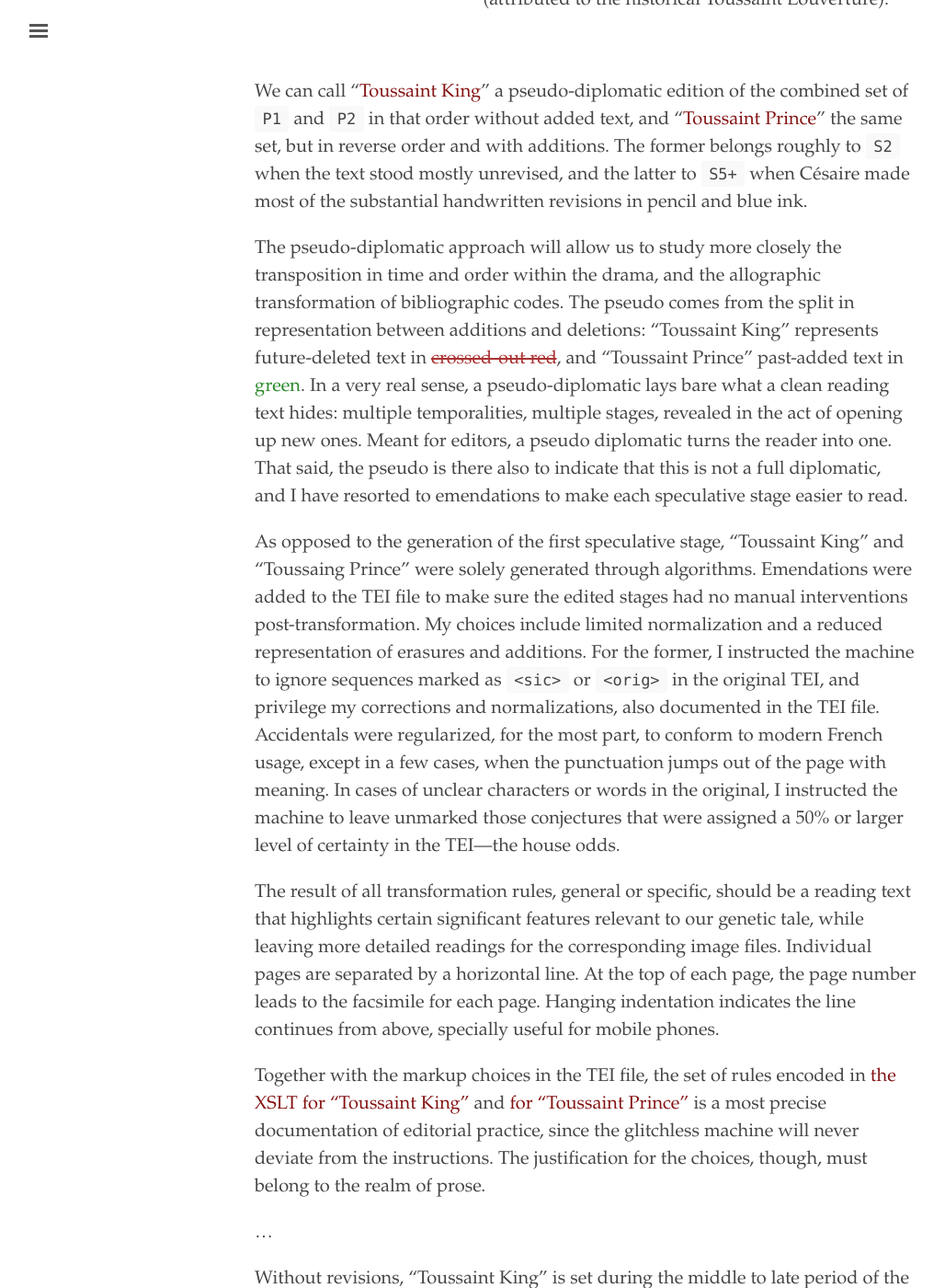
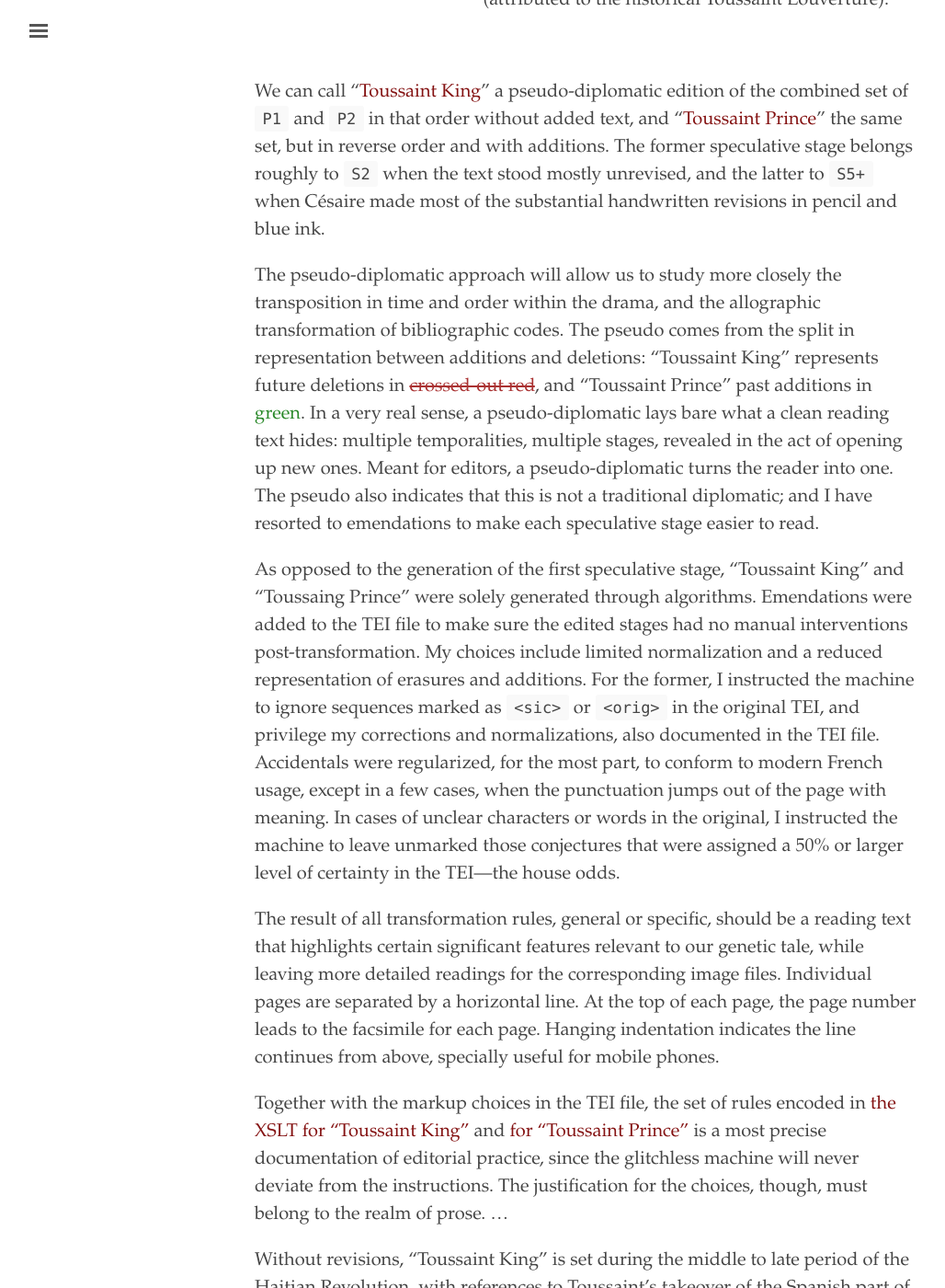
Before and after one commit to elotroalex/record, a Jekyll site: the page built from _chapters/02-pencil.md, in a window 1280 px wide and 1400 px high, scrolled down 17964 px. Shown: the whole window at 92% size, without its empty margins (3-1031 px from the left). Built offline with Jekyll 4.4.1, drawn with Linux system fonts in a browser that asks for light colours.

Commit message:
second pass through king-prince beginning

```diff
--- a/_chapters/02-pencil.md
+++ b/_chapters/02-pencil.md
@@ -179,16 +179,15 @@ These two early examples signal an important difference between early and late s
 
 <br>
 
-We can call "[Toussaint King]({{site.baseurl}}/editions/sdw-king/)" a pseudo-diplomatic edition of the combined set of `P1` and `P2` in that order without added text, and "[Toussaint Prince]({{site.baseurl}}/editions/sdw-prince/)" the same set, but in reverse order and with additions. The former belongs roughly to `S2` when the text stood mostly unrevised, and the latter to `S5+` when Césaire made most of the substantial handwritten revisions in pencil and blue ink.
+We can call "[Toussaint King]({{site.baseurl}}/editions/sdw-king/)" a pseudo-diplomatic edition of the combined set of `P1` and `P2` in that order without added text, and "[Toussaint Prince]({{site.baseurl}}/editions/sdw-prince/)" the same set, but in reverse order and with additions. The former speculative stage belongs roughly to `S2` when the text stood mostly unrevised, and the latter to `S5+` when Césaire made most of the substantial handwritten revisions in pencil and blue ink.
 
-The pseudo-diplomatic approach will allow us to study more closely the transposition in time and order within the drama, and the allographic transformation of bibliographic codes. The pseudo comes from the split in representation between additions and deletions: "Toussaint King" represents future-deleted text in <span class="delete">crossed-out red</span>, and "Toussaint Prince" past-added text in <span class="add">green</span>. In a very real sense, a pseudo-diplomatic lays bare what a clean reading text hides: multiple temporalities, multiple stages, revealed in the act of opening up new ones. Meant for editors, a pseudo diplomatic turns the reader into one. That said, the pseudo is there also to indicate that this is not a full diplomatic, and I have resorted to emendations to make each speculative stage easier to read.
+The pseudo-diplomatic approach will allow us to study more closely the transposition in time and order within the drama, and the allographic transformation of bibliographic codes. The pseudo comes from the split in representation between additions and deletions: "Toussaint King" represents future deletions in <span class="delete">crossed-out red</span>, and "Toussaint Prince" past additions in <span class="add">green</span>. In a very real sense, a pseudo-diplomatic lays bare what a clean reading text hides: multiple temporalities, multiple stages, revealed in the act of opening up new ones. Meant for editors, a pseudo-diplomatic turns the reader into one. The pseudo also indicates that this is not a traditional diplomatic; and I have resorted to emendations to make each speculative stage easier to read.
 
 As opposed to the generation of the first speculative stage, "Toussaint King" and "Toussaing Prince" were solely generated through algorithms. Emendations were added to the TEI file to make sure the edited stages had no manual interventions post-transformation. My choices include limited normalization and a reduced representation of erasures and additions. For the former, I instructed the machine to ignore sequences marked as `<sic>` or `<orig>` in the original TEI, and privilege my corrections and normalizations, also documented in the TEI file. Accidentals were regularized, for the most part, to conform to modern French usage, except in a few cases, when the punctuation jumps out of the page with meaning. In cases of unclear characters or words in the original, I instructed the machine to leave unmarked those conjectures that were assigned a 50% or larger level of certainty in the TEI—the house odds.
 
 The result of all transformation rules, general or specific, should be a reading text that highlights certain significant features relevant to our genetic tale, while leaving more detailed readings for the corresponding image files. Individual pages are separated by a horizontal line. At the top of each page, the page number leads to the facsimile for each page. Hanging indentation indicates the line continues from above, specially useful for mobile phones.
 
 Together with the markup choices in the TEI file, the set of rules encoded in [the XSLT for "Toussaint King"]({{site.baseurl}}/data/sdw-tei/sdw-king.xsl) and [for "Toussaint Prince"]({{site.baseurl}}/data/sdw-tei/sdw-prince.xsl) is a most precise documentation of editorial practice, since the glitchless machine will never deviate from the instructions. The justification for the choices, though, must belong to the realm of prose.
-
 ...
 
 Without revisions, "Toussaint King" is set during the middle to late period of the Haitian Revolution, with references to Toussaint’s takeover of the Spanish part of the island, the defeat of the British forces, and an enactment of Toussaint’s capture. In a later revision, with a few masterful strokes, Césaire will bring the action to the early period of the French Revolution by erasing most references to the middle to late period of the Haitian Revolution, and casting the surviving ones as prophecy.
```
